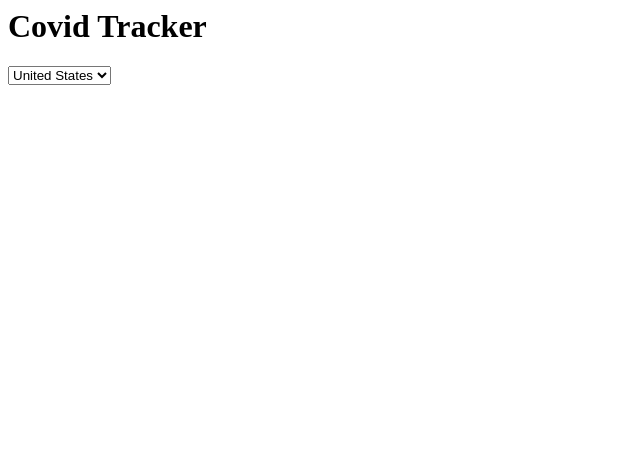
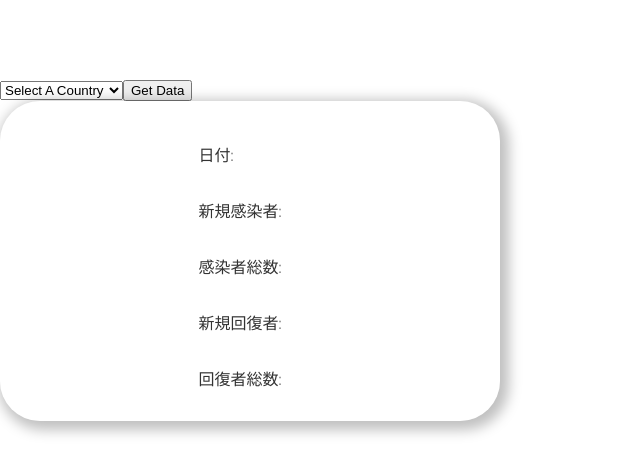
Before and after one commit to mkato-manaby/sb-mono01-react, a React (Create React App) app: page / in a window 1280 px wide. Shown: the top 474 px of the page, without its empty margins (0-640 px from the left). Built offline with nearby package versions, Linux system fonts and the light colour scheme.

Commit message:
p191まで終了

```diff
--- a/public/index.html
+++ b/public/index.html
@@ -1 +1,14 @@
-<div id="root"></div>
+<!DOCTYPE html>
+<html lang="jp">
+
+<head>
+    <meta charset="UTF-8">
+    <meta name="viewport" content="width=device-width, initial-scale=1.0">
+    <title>Covid Tracker</title>
+</head>
+
+<body>
+    <div id="root"></div>
+</body>
+
+</html>
--- a/src/ components/ Selector.js
+++ b/src/ components/ Selector.js
@@ -1,18 +1,19 @@
 // Selector.js
 
-import countriesJson from "../countries.json";
-
-const Selector = () => {
-    console.log(countriesJson)
+const Selector = (props) => {
     return (
         <div>
-            <select>
-                <option>United States</option>
-                <option>China</option>
-                <option>Japan</option>
+            <select onChange={(e) => props.setCountry(e.target.value)}>
+                <option>Select A Country</option>
+                {props.countriesJson.map((country, index) =>
+                    <option key={index} value={country.Slug}>{country.Country}</option>
+                )}
             </select>
+            <button onClick = {props.getCountryData}>Get Data</button>
         </div>
     );
 };
 
+
+
 export default Selector;
--- a/src/ components/Results.js
+++ b/src/ components/Results.js
@@ -0,0 +1,17 @@
+// Results.js
+
+const Results = (props) => {
+    return (
+        <div className="results-container">
+            <div>
+                <p>日付: <span>{props.countryData.date.slice(0, 10)}</span></p>
+                <p>新規感染者: <span>{props.countryData.newConfirmed.toLocaleString()}</span></p>
+                <p>感染者総数: <span>{props.countryData.totalConfirmed.toLocaleString()}</span></p>
+                <p>新規回復者: <span>{props.countryData.newRecovered.toLocaleString()}</span></p>
+                <p>回復者総数: <span>{props.countryData.totalRecovered.toLocaleString()}</span></p>
+            </div>
+        </div>
+    );
+};
+
+export default Results;
--- a/src/App.css
+++ b/src/App.css
@@ -1,4 +1,274 @@
-.app {
-    background: green;
-    letter-spacing: 10px;
+@import url('https://fonts.googleapis.com/css2?family=Noto+Sans+JP&display=swap');
+@import url('https://fonts.googleapis.com/css2?family=Raleway:wght@400;500;600&display=swap');
+
+html {
+    font-size: 62.5%;
 }
+
+body {
+    font-family: 'Raleway','Noto Sans JP', sans-serif;
+    font-weight: 400;
+    font-size: 1.6rem;
+    font-display: swap;
+    color: #333;
+    margin: 0;
+    padding: 0;
+}
+
+/* Top Page */
+.top-page-container {
+    display: flex;
+    justify-content: center;
+    align-items: center;
+    width: 100vw;
+    min-height: 100vh;
+    background: linear-gradient(250.6deg, #6A70FF 7.3%, rgba(255, 53, 53, 0.4) 98.63%);
+    background-size: 400% 400%;
+    /* animation: gradient 12s ease infinite; */
+}
+
+@keyframes gradient {
+	0% {
+		background-position: 0% 50%;
+	}
+	50% {
+		background-position: 100% 50%;
+	}
+	100% {
+		background-position: 0% 50%;
+	}
+}
+
+/* Header */
+.header {
+    position: fixed;
+    top: 0;
+    left: 0;
+    right: 0;
+    z-index: 1;
+    text-align: center;
+    backdrop-filter: blur(5px);
+    width: 100%;
+    padding: 0.6rem 0;
+    background: rgba(255, 255, 255, 0.25);
+}
+
+.header > a {
+    font-size: 1.4rem;
+    color: inherit;
+    margin: 0 2rem;
+}
+
+/* Title */
+h1 {
+    margin: 0;
+    padding-top: 3rem;
+    font-family: "Raleway";
+    text-align: center;
+    font-weight: 400;
+    font-size: 6rem;
+    line-height: 5rem;
+    letter-spacing: 1rem;
+    color: #fff;
+}
+
+/* Selector */
+.selector-container {
+    margin: 4rem 0;
+}
+
+.selector-container > select {
+    border-radius: 40px 0px 0px 40px;
+    border: transparent;
+    width: 400px;
+    height: 27px;
+    padding: 0.5rem 1rem;
+    appearance:none;
+    color: #fff;
+    background: linear-gradient(250.6deg, #6A70FF 7.3%, rgba(255, 53, 53, 0.4) 98.63%);
+}
+
+.selector-container > select:active, .selector-container > select:focus, .selector-container > select:hover {
+    outline: 0;
+    border: none;
+    cursor: pointer;
+}
+
+.selector-container > button {
+    width: 98px;
+    height: 27px;
+    border-radius: 0 40px 40px 0;
+    background: #4473ff;
+    border: none;
+    border-left: 2px solid #fff;
+    color: white;
+    padding: 0.6rem 2rem;
+    text-align: center;
+    text-decoration: none;
+    display: inline-block;
+    cursor: pointer;
+}
+
+.selector-container > button:hover {
+    color: #4473ff;
+    background-color:#fff;
+    transition: 0.3s all;
+}
+
+/* Results */
+.results-container {
+    display: flex;
+    justify-content: center;
+    align-items: center;
+    width: 480px;
+    min-height: 300px;
+    padding: 1rem;
+    border-radius: 40px;
+    background: rgba(255, 255, 255, 0.3);
+    backdrop-filter: blur(20px);
+    box-shadow: 4px 4px 13px 5px rgba(0,0,0,0.25);
+}
+
+.results-container p span {
+    font-size: 3.4rem;
+    color: #4473ff;
+    margin-left: 2rem;
+    font-weight: 600;
+    letter-spacing: 0.1rem;
+}
+
+/* For responsive design */
+@media only screen and (max-width: 600px) {
+    h1 {
+        margin-top: 3rem;
+        font-size: 4rem;
+        line-height: 2rem;
+    }
+    .selector-container > select {
+        width: 270px;
+    }
+    .results-container {
+        width: 350px;
+    }
+}
+
+/* World Page */
+.world-page-container {
+    height: 100%;
+    padding: 4rem 3rem;
+    background: linear-gradient(250.6deg, #6A70FF 7.3%, rgba(255, 53, 53, 0.4) 98.63%);
+    background-size: 300% 300%;
+  /* 	animation: gradient 14s ease infinite; */
+}
+
+.card-container {
+    margin-top: 4rem;
+    display: grid;
+    grid-template-columns: repeat( auto-fit, minmax(250px, 1fr) );
+    gap: 2rem;
+}
+
+.card {
+    display: flex;
+    justify-content: center;
+    padding: 1rem 3rem;
+    border-radius: 40px;
+    background: rgba(255, 255, 255, 0.3);
+    backdrop-filter: blur(20px);
+    box-shadow: 4px 4px 13px 5px rgba(0,0,0,0.25);
+}
+
+.card h2 {
+    font-weight: 500;
+    text-align: center;
+}
+
+.card p span {
+    font-size: 2.5rem;
+    color: #ff57ae;
+    margin-left: 1.5rem;
+    font-weight: 600;
+    letter-spacing: 0.1rem;
+}
+
+/* Loading */
+.loading {
+    color: #fe5c5c;
+    font-size: 90px;
+    text-indent: -9999em;
+    overflow: hidden;
+    width: 1em;
+    height: 1em;
+    border-radius: 50%;
+    margin: 72px auto;
+    position: relative;
+    -webkit-transform: translateZ(0);
+    -ms-transform: translateZ(0);
+    transform: translateZ(0);
+    -webkit-animation: load6 1.7s infinite ease, round 1.7s infinite ease;
+    animation: load6 1.7s infinite ease, round 1.7s infinite ease;
+  }
+  @-webkit-keyframes load6 {
+    0% {
+      box-shadow: 0 -0.83em 0 -0.4em, 0 -0.83em 0 -0.42em, 0 -0.83em 0 -0.44em, 0 -0.83em 0 -0.46em, 0 -0.83em 0 -0.477em;
+    }
+    5%,
+    95% {
+      box-shadow: 0 -0.83em 0 -0.4em, 0 -0.83em 0 -0.42em, 0 -0.83em 0 -0.44em, 0 -0.83em 0 -0.46em, 0 -0.83em 0 -0.477em;
+    }
+    10%,
+    59% {
+      box-shadow: 0 -0.83em 0 -0.4em, -0.087em -0.825em 0 -0.42em, -0.173em -0.812em 0 -0.44em, -0.256em -0.789em 0 -0.46em, -0.297em -0.775em 0 -0.477em;
+    }
+    20% {
+      box-shadow: 0 -0.83em 0 -0.4em, -0.338em -0.758em 0 -0.42em, -0.555em -0.617em 0 -0.44em, -0.671em -0.488em 0 -0.46em, -0.749em -0.34em 0 -0.477em;
+    }
+    38% {
+      box-shadow: 0 -0.83em 0 -0.4em, -0.377em -0.74em 0 -0.42em, -0.645em -0.522em 0 -0.44em, -0.775em -0.297em 0 -0.46em, -0.82em -0.09em 0 -0.477em;
+    }
+    100% {
+      box-shadow: 0 -0.83em 0 -0.4em, 0 -0.83em 0 -0.42em, 0 -0.83em 0 -0.44em, 0 -0.83em 0 -0.46em, 0 -0.83em 0 -0.477em;
+    }
+  }
+  @keyframes load6 {
+    0% {
+      box-shadow: 0 -0.83em 0 -0.4em, 0 -0.83em 0 -0.42em, 0 -0.83em 0 -0.44em, 0 -0.83em 0 -0.46em, 0 -0.83em 0 -0.477em;
+    }
+    5%,
+    95% {
+      box-shadow: 0 -0.83em 0 -0.4em, 0 -0.83em 0 -0.42em, 0 -0.83em 0 -0.44em, 0 -0.83em 0 -0.46em, 0 -0.83em 0 -0.477em;
+    }
+    10%,
+    59% {
+      box-shadow: 0 -0.83em 0 -0.4em, -0.087em -0.825em 0 -0.42em, -0.173em -0.812em 0 -0.44em, -0.256em -0.789em 0 -0.46em, -0.297em -0.775em 0 -0.477em;
+    }
+    20% {
+      box-shadow: 0 -0.83em 0 -0.4em, -0.338em -0.758em 0 -0.42em, -0.555em -0.617em 0 -0.44em, -0.671em -0.488em 0 -0.46em, -0.749em -0.34em 0 -0.477em;
+    }
+    38% {
+      box-shadow: 0 -0.83em 0 -0.4em, -0.377em -0.74em 0 -0.42em, -0.645em -0.522em 0 -0.44em, -0.775em -0.297em 0 -0.46em, -0.82em -0.09em 0 -0.477em;
+    }
+    100% {
+      box-shadow: 0 -0.83em 0 -0.4em, 0 -0.83em 0 -0.42em, 0 -0.83em 0 -0.44em, 0 -0.83em 0 -0.46em, 0 -0.83em 0 -0.477em;
+    }
+  }
+  @-webkit-keyframes round {
+    0% {
+      -webkit-transform: rotate(0deg);
+      transform: rotate(0deg);
+    }
+    100% {
+      -webkit-transform: rotate(360deg);
+      transform: rotate(360deg);
+    }
+  }
+  @keyframes round {
+    0% {
+      -webkit-transform: rotate(0deg);
+      transform: rotate(0deg);
+    }
+    100% {
+      -webkit-transform: rotate(360deg);
+      transform: rotate(360deg);
+    }
+}
--- a/src/App.js
+++ b/src/App.js
@@ -1,12 +1,36 @@
 // App.js
 
+import { useState } from "react";
+import countriesJson from "./countries.json";
 import TopPage from './pages/TopPage';
 import './App.css';
 
 function App() {
+  const [country, setCountry] = useState("");
+  const [countryData, setCountryData] = useState({
+    date: "",
+    newConfirmed: "",
+    totalConfirmed: "",
+    newRecovered: "",
+    totalRecovered: ""
+  });
+
+  const getCountryData = () => {
+    fetch(`https://monotein-books.vercel.app/api/corona-tracker/country/${country}`)
+      .then(res => res.json())
+      .then(data => {
+        setCountryData({
+          date: data[data.length - 1].Date,
+          newConfirmed: data[data.length - 1].Confirmed - data[data.length - 2].Confirmed,
+          totalConfirmed: data[data.length - 1].Confirmed,
+          newRecovered: data[data.length - 1].Recovered - data[data.length - 2].Recovered,
+          totalRecovered: data[data.length - 1].Recovered
+        });
+      })
+  }
   return (
     <div>
-      <TopPage />
+      <TopPage countriesJson={countriesJson} setCountry={setCountry} getCountryData={getCountryData} countryData={countryData} />
     </div>
   );
 }
--- a/src/pages/TopPage.js
+++ b/src/pages/TopPage.js
@@ -2,12 +2,14 @@
 
 import Title from "../ components/Title";
 import Selector from "../ components/ Selector";
+import Results from "../ components/Results";
 
-const TopPage = () => {
+const TopPage = (props) => {
     return (
         <div>
             <Title />
-            <Selector />
+            <Selector countriesJson={props.countriesJson} setCountry={props.setCountry} getCountryData={props.getCountryData} />
+            <Results countryData={props.countryData} />
         </div>
     );
 };
```
